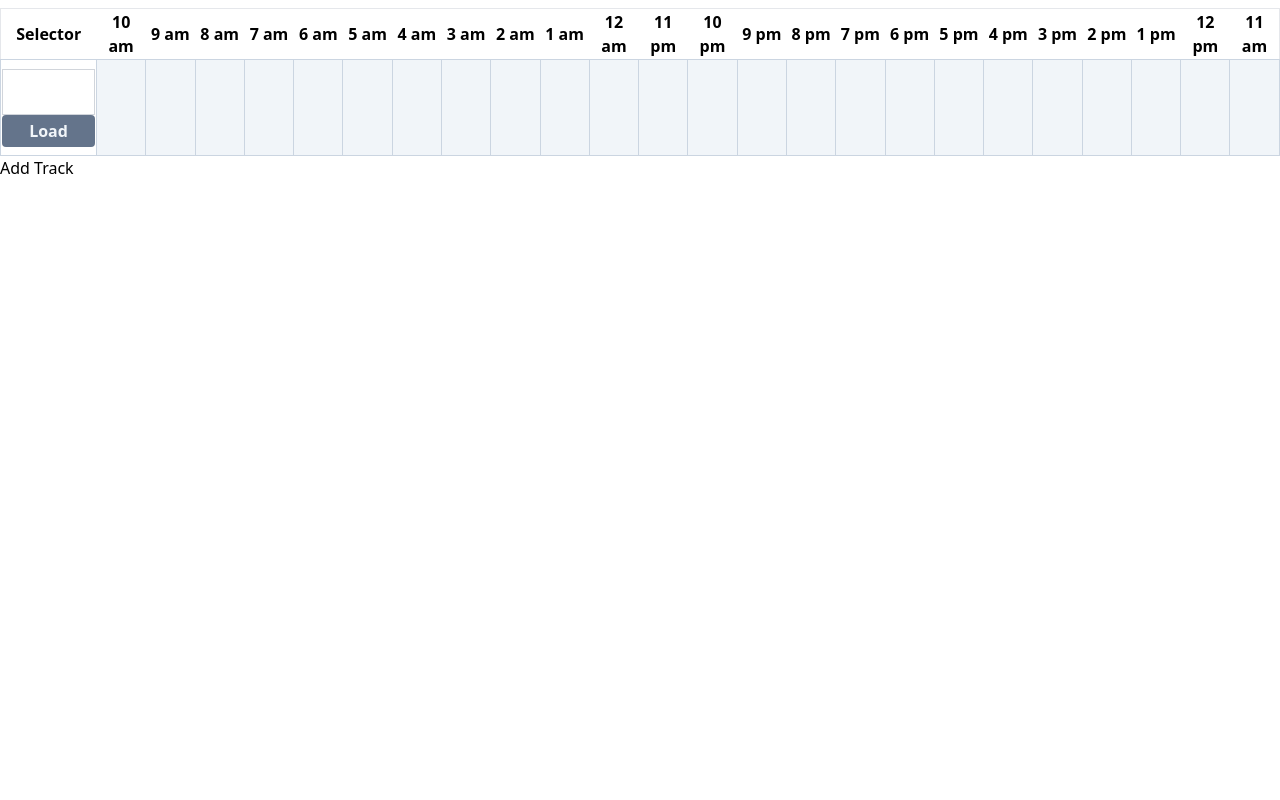
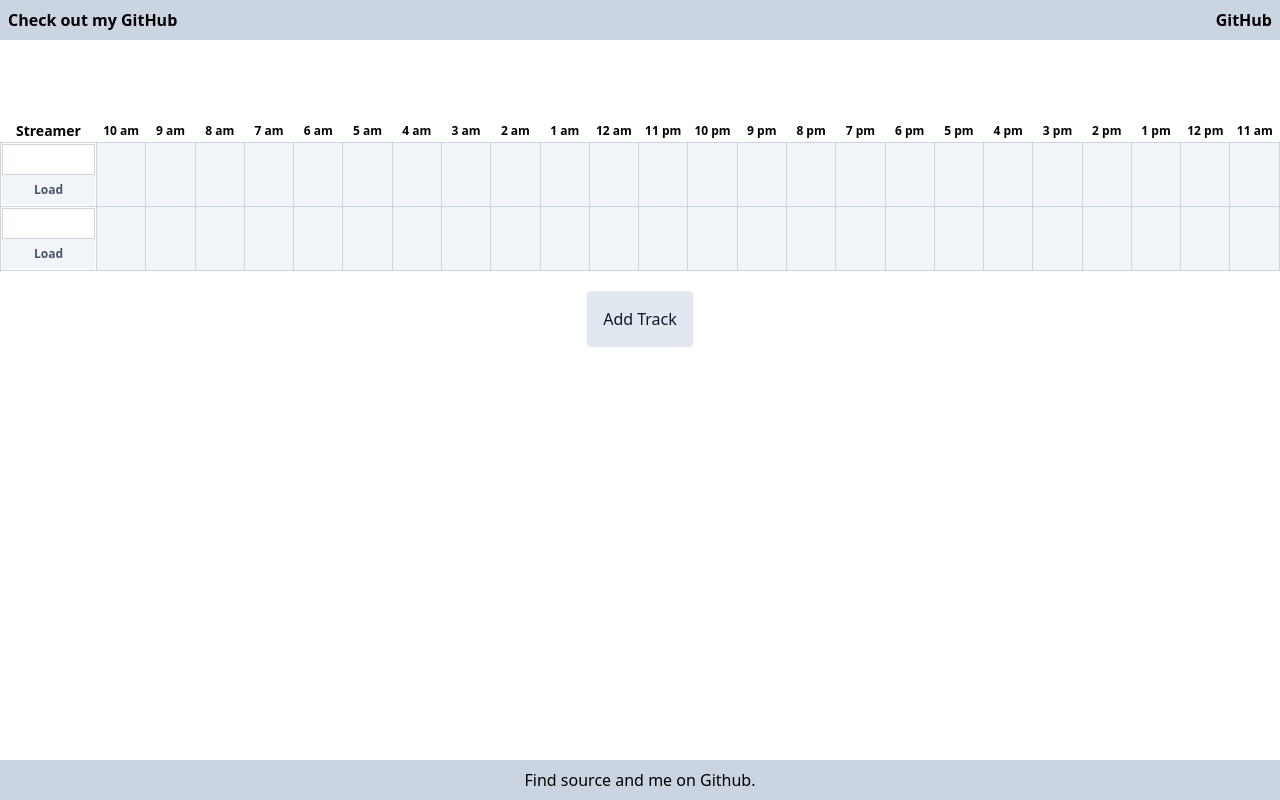
Before and after one commit to dayvidwhy/timeline-viewer, a React (Vite) app in the folder apps/timeline-viewer-app/: page / in a window 1280 px wide. Built offline with nearby package versions, Linux system fonts and the light colour scheme.

Commit message:
Created some partials for layout, more styles.

```diff
--- a/apps/timeline-viewer-app/src/App.jsx
+++ b/apps/timeline-viewer-app/src/App.jsx
@@ -1,10 +1,18 @@
 import "./App.css"
-import { Timeline } from "./components/Timeline";
+import { Main } from "./partials/Main";
+import { Footer } from "./partials/Footer";
+import { Header } from "./partials/Header";
 
 const App = () => {
     return (
-        <div className="container mx-auto border-box mt-2">
-            <Timeline />
+        <div className="flex flex-col justify-between w-full h-full">
+            <div>
+                <Header />
+                <div className="container mx-auto border-box mt-2">
+                    <Main />
+                </div>
+            </div>
+            <Footer />
         </div>
     )
 };
--- a/apps/timeline-viewer-app/src/components/Timeline.jsx
+++ b/apps/timeline-viewer-app/src/components/Timeline.jsx
@@ -3,7 +3,7 @@ import { TimelineTrack } from "./TimelineTrack.jsx";
 import { format, subHours, set } from "date-fns";
 
 export const Timeline = () => {
-    const [trackCount, setTrackCount] = useState(1);
+    const [trackCount, setTrackCount] = useState(2);
 
     const hoursBackToShow = 24;
 
@@ -19,14 +19,14 @@ export const Timeline = () => {
 
     return (
         <>
-            <table className="border-collapse border border-slate-40 table-fixed w-full overflow-hidden">
+            <table className="border-collapse table-fixed w-full overflow-hidden">
                 <thead>
                     <tr>
-                        <th className="w-24">
-                            Selector
+                        <th className="w-24 text-sm">
+                            Streamer
                         </th>
                         {Array.from({ length: hoursBackToShow }, (_, index) => (
-                            <th key={index}>
+                            <th key={index} className="h-inherit text-xs">
                                 {format(subHours(new Date(), index), "h aaa")}
                             </th>
                         ))}
@@ -41,10 +41,19 @@ export const Timeline = () => {
                     ))}
                 </tbody>
             </table>
-            <button
-                onClick={() => {setTrackCount(trackCount + 1)}}>
-                Add Track
-            </button>
+            <div className="flex justify-center p-5">
+                <button
+                    className="
+                        p-4
+                        rounded
+                        bg-slate-200
+                        hover:bg-slate-300
+                        text-slate-900
+                    "
+                    onClick={() => {setTrackCount(trackCount + 1)}}>
+                    Add Track
+                </button>
+            </div>
         </>
     );
 };
--- a/apps/timeline-viewer-app/src/components/TimelineSelector.jsx
+++ b/apps/timeline-viewer-app/src/components/TimelineSelector.jsx
@@ -1,11 +1,15 @@
 import PropTypes from "prop-types";
 
-export const TimelineSelector = ({ setUsername, fetchData }) => {
+export const TimelineSelector = ({ setUsername, fetchData, isPending }) => {
     return (
-        <div className="block text-gray-900 border-solid border-slate-700">
-            <label className="">
+        <div className="block text-gray-900 border-solid border-slate-700 h-full">
+            <label className="h-1/2 block">
                 <input
                     className="
+                        h-full
+                        text-center
+                        p-1
+                        m-0
                         border
                         border-gray-300
                         text-gray-900
@@ -13,29 +17,29 @@ export const TimelineSelector = ({ setUsername, fetchData }) => {
                         focus:border-slate-500
                         block
                         w-full
-                        p-2.5"
+                        text-xs"
                     type="text"
                     onChange={(event) => setUsername(event.target.value)}
                 />
             </label>
-            <div className="">
             <button
                 className="
+                    h-1/2
                     w-full
-                        bg-slate-500
-                        hover:bg-slate-700
-                        text-slate-100
-                        rounded
+                    bg-slate-100
+                    hover:bg-slate-300
+                    text-slate-600
+                    text-xs
                     p-1"
                 onClick={fetchData}>
-                    Load
+                { isPending ? "Loading" : "Load" }
             </button>
-            </div>
         </div>
     );
 };
 
 TimelineSelector.propTypes = {
     setUsername: PropTypes.func,
-    fetchData: PropTypes.func
+    fetchData: PropTypes.func,
+    isPending: PropTypes.bool
 };
--- a/apps/timeline-viewer-app/src/components/TimelineTrack.jsx
+++ b/apps/timeline-viewer-app/src/components/TimelineTrack.jsx
@@ -8,15 +8,16 @@ import { useVideoRequest } from "../hooks/useVideoRequest.js";
 
 export const TimelineTrack = ({ timelineTimes }) => {
     const [username, setUsername] = useState("");
-    const { data, fetchData } = useVideoRequest(username);
+    const { data, fetchData, isPending } = useVideoRequest(username);
 
     const videoTimelineData = getTimeRangesForTimeline(timelineTimes, data);
     return (
-        <tr className="h-24">
-            <th className="border border-slate-300">
+        <tr className="h-16">
+            <th className="border border-slate-300 h-inherit">
                 <TimelineSelector
                     setUsername={setUsername}
-                    fetchData={fetchData} />
+                    fetchData={fetchData}
+                    isPending={isPending} />
             </th>
             {videoTimelineData.map((timelineDataItem, index) => {
                 let content = null;
--- a/apps/timeline-viewer-app/src/index.css
+++ b/apps/timeline-viewer-app/src/index.css
@@ -5,3 +5,7 @@
 .h-inherit {
     height: inherit;
 }
+
+#root, body, html {
+    height: 100%
+}
--- /dev/null
+++ b/apps/timeline-viewer-app/src/partials/Footer.jsx
@@ -0,0 +1,20 @@
+export const Footer = () => {
+    return (
+        <div className="
+            flex
+            justify-center
+            bg-slate-300
+            p-2
+        ">
+            <p>
+                Find{" "}
+                <a href="https://github.com/dayvidwhy/timeline-viewer">
+                    source
+                </a> and
+                <a href="https://github.com/dayvidwhy">{" "}
+                    me
+                </a> on Github.
+            </p>
+        </div>
+    );
+};
--- /dev/null
+++ b/apps/timeline-viewer-app/src/partials/Header.jsx
@@ -0,0 +1,20 @@
+export const Header = () => {
+    return (
+        <div className="
+            flex
+            justify-between
+            bg-slate-300
+            p-2
+            mb-20
+        ">
+            <p className="font-bold">
+                Check out my <a href="https://dayvidwhy.github.io">
+                    GitHub
+                </a>
+            </p>
+            <p className="font-bold">
+                GitHub
+            </p>
+        </div>
+    );
+};
--- /dev/null
+++ b/apps/timeline-viewer-app/src/partials/Main.jsx
@@ -0,0 +1,7 @@
+import { Timeline } from "../components/Timeline";
+
+export const Main = () => {
+    return (
+        <Timeline />
+    );
+};
```
Also changed, not shown: apps/timeline-viewer-app/.eslintrc.cjs. Lines whose indentation alone changed are shown as unchanged.
